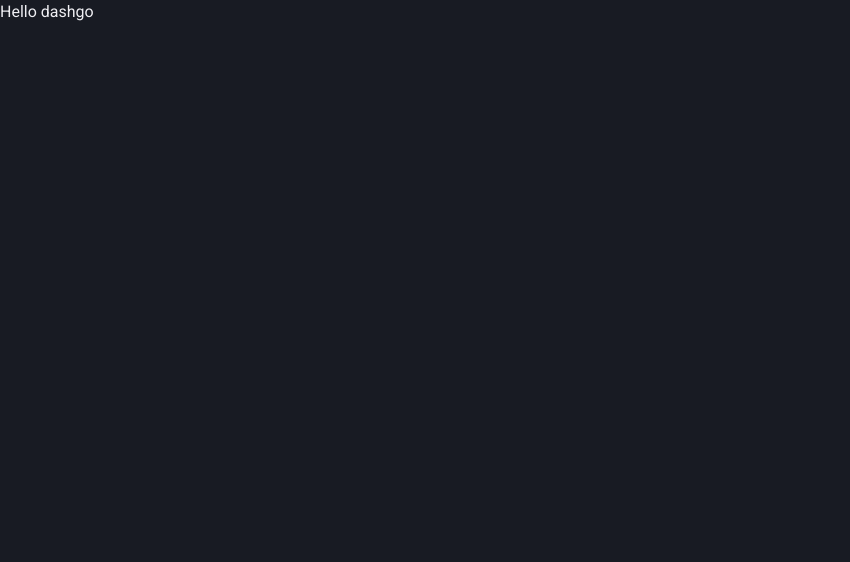
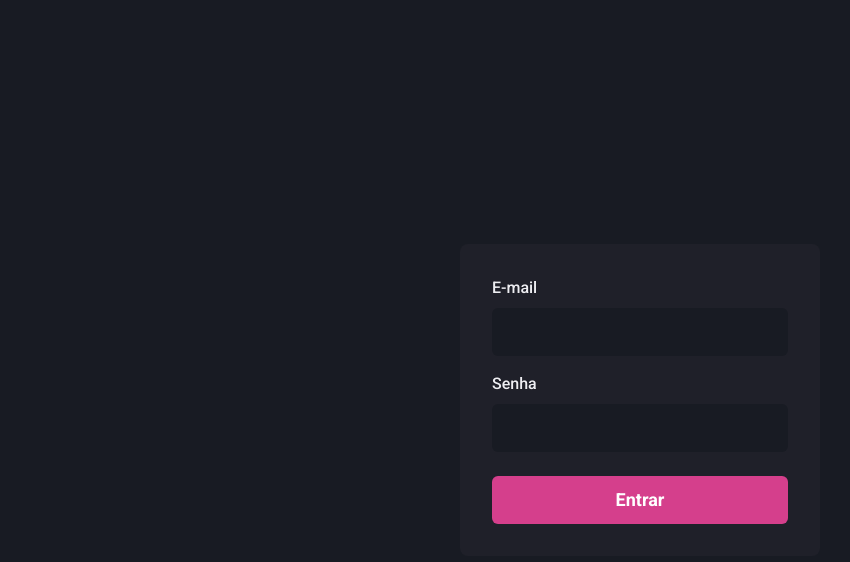
Before and after one commit to Luizu/ignite-dashgo, a Next.js app: page / in a window 1280 px wide. Shown: the top 562 px of the page, without its empty margins (0-850 px from the left). Built offline with nearby package versions, Linux system fonts and the light colour scheme.

Commit message:
Chore: Substitute chakra input to use new input component

```diff
--- a/src/pages/index.tsx
+++ b/src/pages/index.tsx
@@ -1,5 +1,37 @@
-export default function Home() {
+import { Flex, Button, Stack } from '@chakra-ui/react'
+import { Input } from '../components/Form/input'
+
+export default function SignIn() {
   return (
-    <h1>Hello dashgo</h1>
+    <Flex
+      w='100vw'
+      h='100vh'
+      align='center'
+      justify='center'
+    >
+      <Flex
+        as='form'
+        w='100%'
+        maxWidth={360}
+        bg="gray.800"
+        p='8'
+        borderRadius={8}
+        flexDir='column'
+      >
+        <Stack spacing="4">
+
+          <Input name='email' type='email' label="E-mail"/>
+          <Input name='password' type='password' label="Senha"/>
+
+        </Stack>
+
+        <Button
+          type="submit"
+          mt="6"
+          colorScheme="pink"
+          size='lg'
+        >Entrar</Button>
+      </Flex>
+    </Flex>
   )
 }
```
